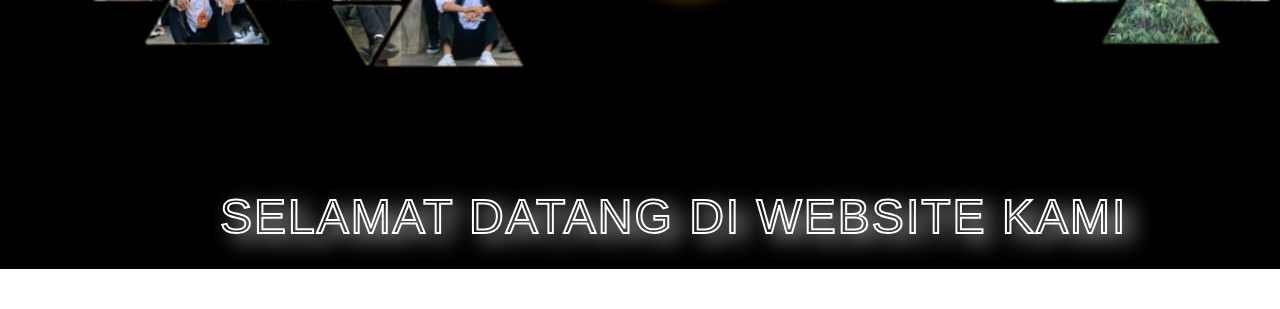
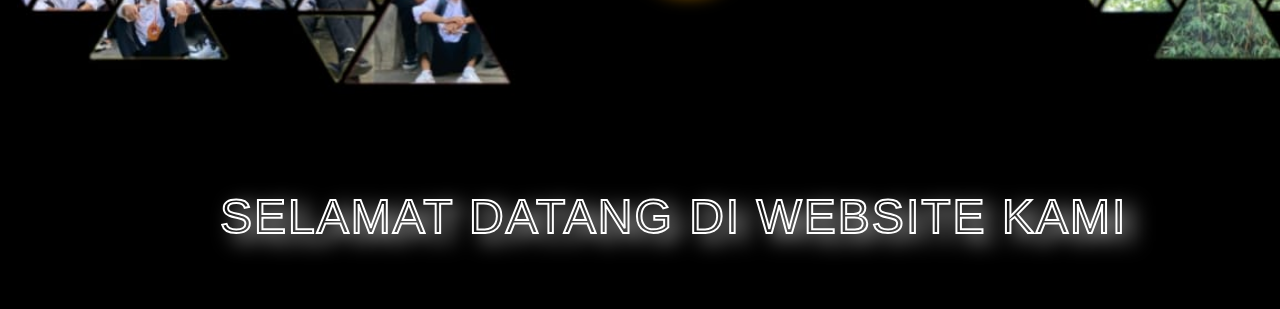
Before and after one commit to cvkahhaj/web-ti, a plain HTML site: page index.html in a window 1280 px wide. Shown: the part 491-800 px from the top of the page. Drawn offline with Linux system fonts and the light colour scheme.

Commit message:
Update style.css

```diff
--- a/style.css
+++ b/style.css
@@ -7,8 +7,8 @@ html {
 body {
     background-image: url(background4.jpg);
     background-repeat: no-repeat;
-    background-position: center;
-    background-size: 100%;
+    background-position: center center;
+    background-size: cover;
     width: 100%;
     height: 100vh;
 }
```
